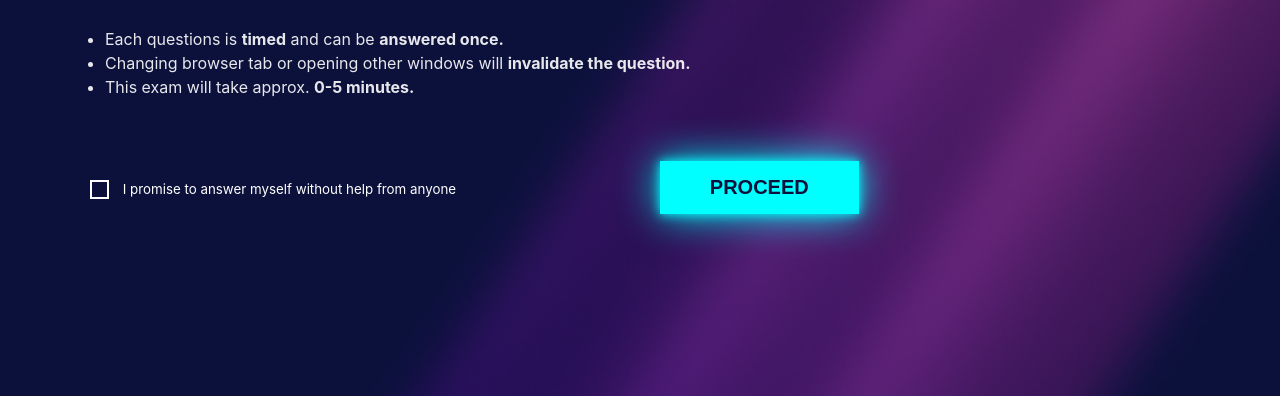
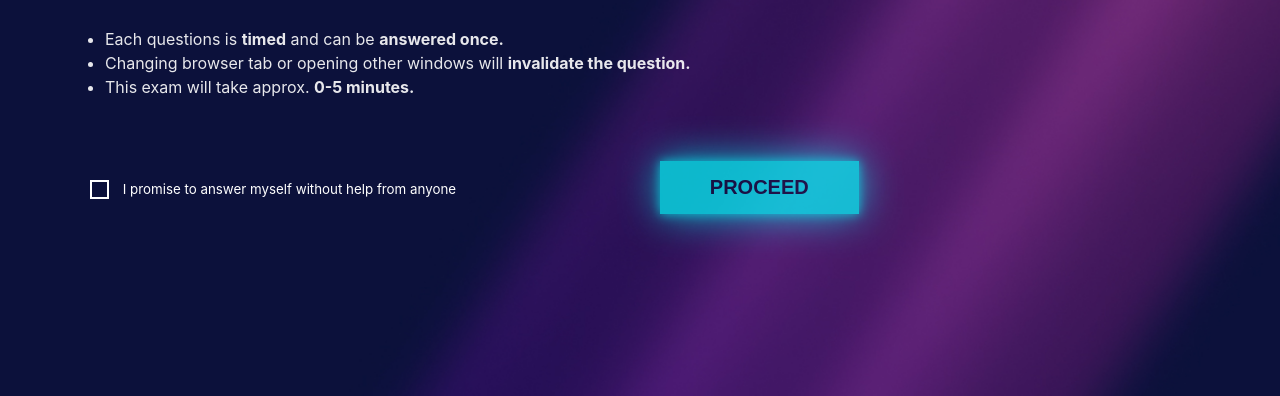
Before and after one commit to SoupKKK/BUILD-WEEK-GRUPPO-STREET-FIGHTER, a plain HTML site: page File Antonio/index.html in a window 1280 px wide. In both pictures the pointer is over the button "PROCEED". Shown: the part 404-800 px from the top of the page. Drawn offline with Linux system fonts and the light colour scheme.

Commit message:
AGGIUNTO HOVER A BOTTONE

```diff
--- a/File Antonio/assets/CSS/file.css
+++ b/File Antonio/assets/CSS/file.css
@@ -91,4 +91,6 @@ label{
     text-transform: uppercase;
     box-shadow: 0 0 10px #00FFFF, 0 0 40px #00FFFF;
     border: none;
+    cursor: pointer;
 }
+.custom-button:hover{opacity: 0.7;}
```
